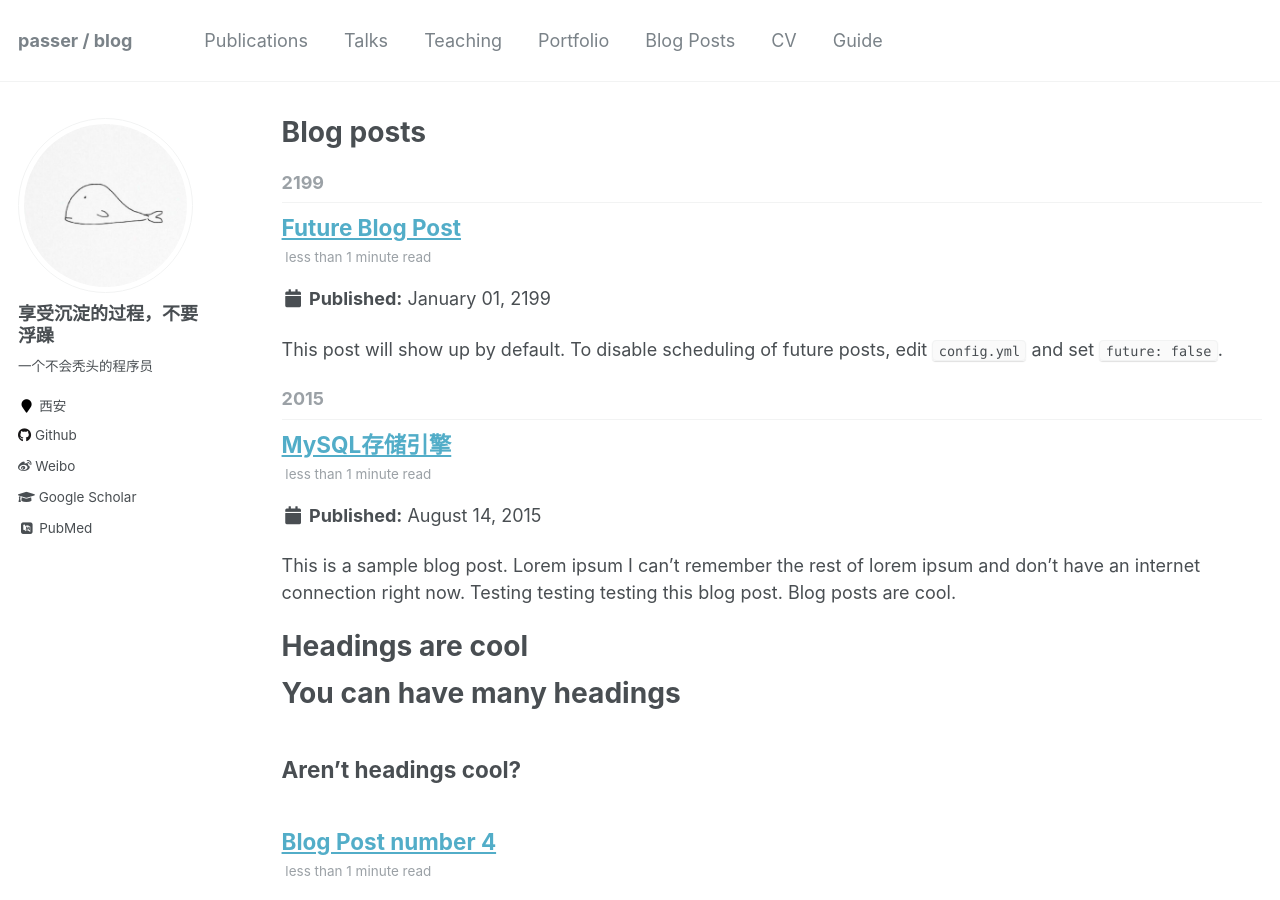
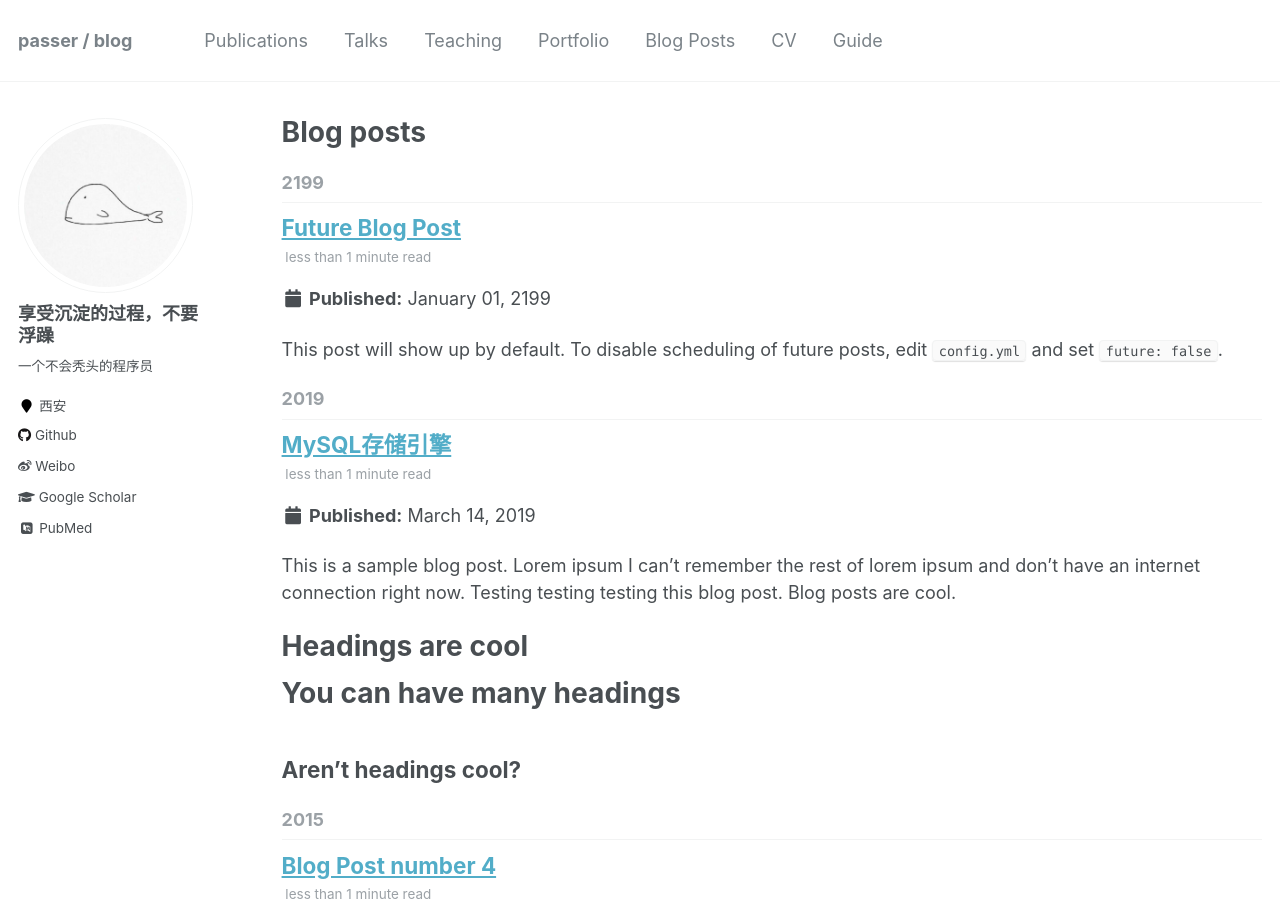
Before and after one commit to icankeep/icankeep.github.io, a Jekyll site: the page built from _pages/year-archive.html, in a window 1280 px wide and 900 px high. Built offline with Jekyll 4.4.1, drawn with Linux system fonts in a browser that asks for light colours; some web fonts are replaced.

Commit message:
AutoPush

```diff
--- a/_posts/2019-03-14-MySQL存储引擎.md
+++ b/_posts/2019-03-14-MySQL存储引擎.md
@@ -1,6 +1,6 @@
 ---
 title: 'MySQL存储引擎'
-date: 2015-08-14
+date: 2019-03-14
 permalink: /posts/2019/03/MySQL存储引擎/
 tags:
   - cool posts
```
